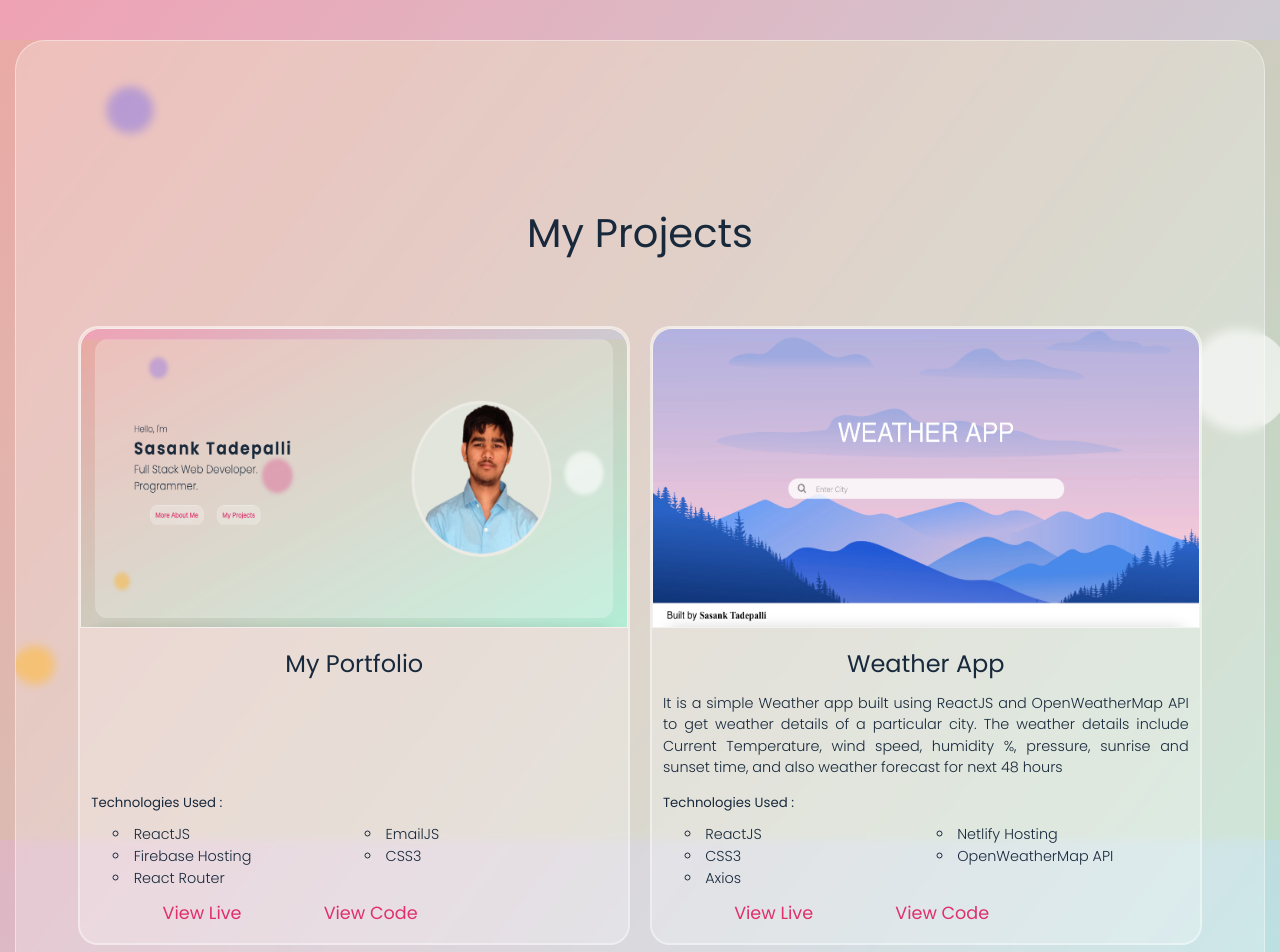
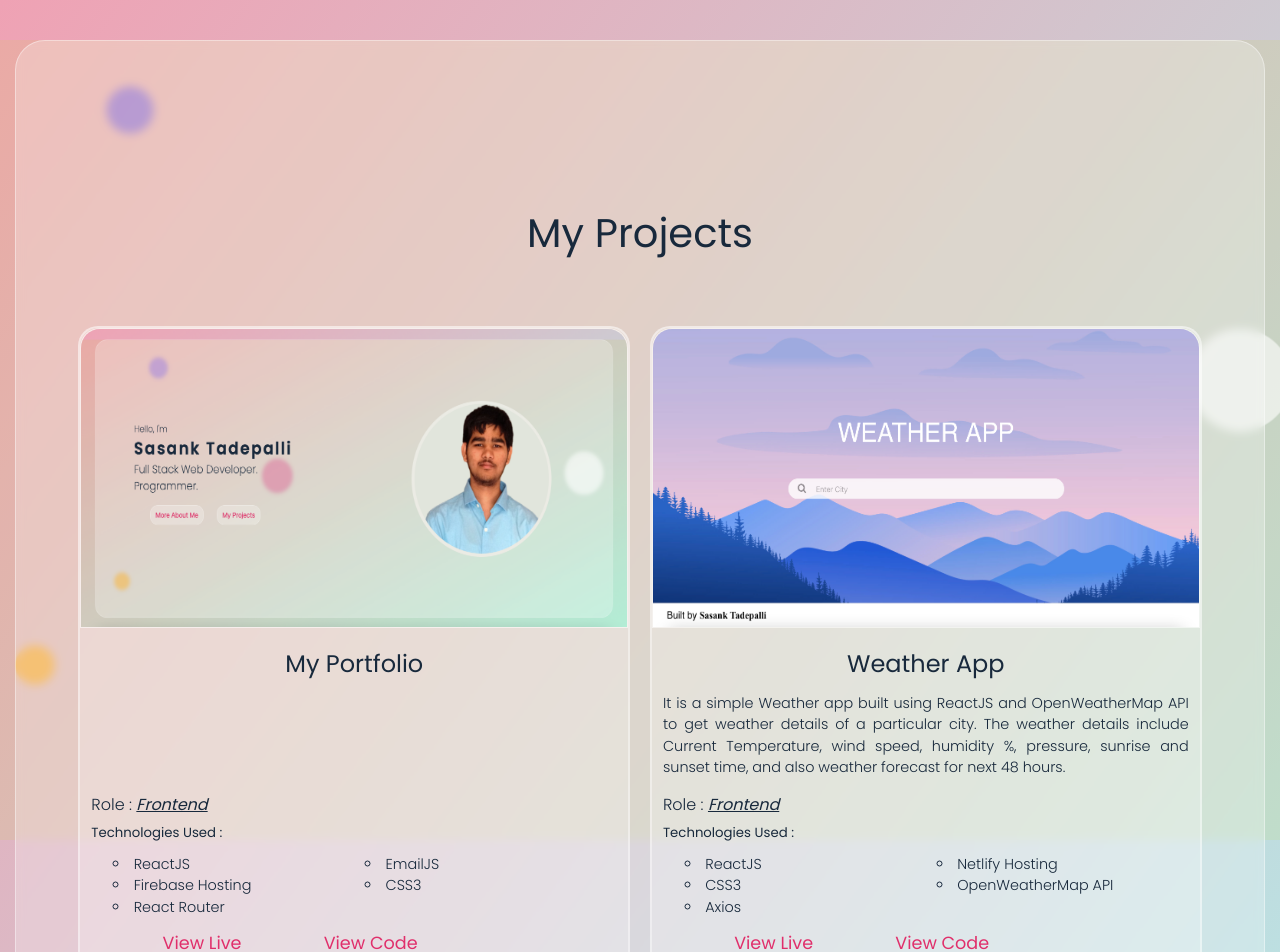
Before and after one commit to Shannu26/react-portfolio, a React (Create React App) app: page /my-projects in a window 1280 px wide. Shown: the top 952 px of the page. Built offline with nearby package versions, Linux system fonts and the light colour scheme.

Commit message:
Minor Updates

```diff
--- a/src/components/MyProjects/MyProjects.js
+++ b/src/components/MyProjects/MyProjects.js
@@ -19,11 +19,12 @@ const myProjects = [
     image: PortfolioImage,
     liveURL: "/",
     githubLink: "https://github.com/Shannu26/react-portfolio",
+    role: "Frontend",
   },
   {
     title: "Weather App",
     description:
-      "It is a simple Weather app built using ReactJS and OpenWeatherMap API to get weather details of a particular city. The weather details include Current Temperature, wind speed, humidity %, pressure, sunrise and sunset time, and also weather forecast for next 48 hours",
+      "It is a simple Weather app built using ReactJS and OpenWeatherMap API to get weather details of a particular city. The weather details include Current Temperature, wind speed, humidity %, pressure, sunrise and sunset time, and also weather forecast for next 48 hours.",
     technologies: [
       "ReactJS",
       "Netlify Hosting",
@@ -34,6 +35,7 @@ const myProjects = [
     image: WeatherAppImage,
     liveURL: "https://distracted-goodall-270241.netlify.app/",
     githubLink: "https://github.com/Shannu26/react-weather-app",
+    role: "Frontend",
   },
   {
     title: "Sort Visualizer",
@@ -43,6 +45,7 @@ const myProjects = [
     image: SortVisualizerImage,
     liveURL: "https://jovial-joliot-49f56b.netlify.app/",
     githubLink: "https://github.com/Shannu26/react-sorting-visualizer",
+    role: "Frontend",
   },
 ];
 
--- a/src/components/MyProjects/Project/Project.css
+++ b/src/components/MyProjects/Project/Project.css
@@ -23,6 +23,18 @@
 .project h5 {
   margin: 0 2%;
   font-weight: 400;
+}
+
+.project h4 {
+  margin: 0 2% 1% 2%;
+  font-weight: 300;
+  font-size: 1rem;
+}
+
+.project h4 span {
+  font-style: italic;
+  font-weight: 400;
+  text-decoration: underline;
 }
 
 .project ul {
--- a/src/components/MyProjects/Project/Project.js
+++ b/src/components/MyProjects/Project/Project.js
@@ -7,6 +7,9 @@ const Project = (props) => {
       <img src={props.image} alt={props.title} />
       <h1>{props.title}</h1>
       <p>{props.description}</p>
+      <h4>
+        Role : <span>{props.role}</span>
+      </h4>
       <h5>Technologies Used : </h5>
       <ul>
         {props.technologies.map((tech, i) => (
```
